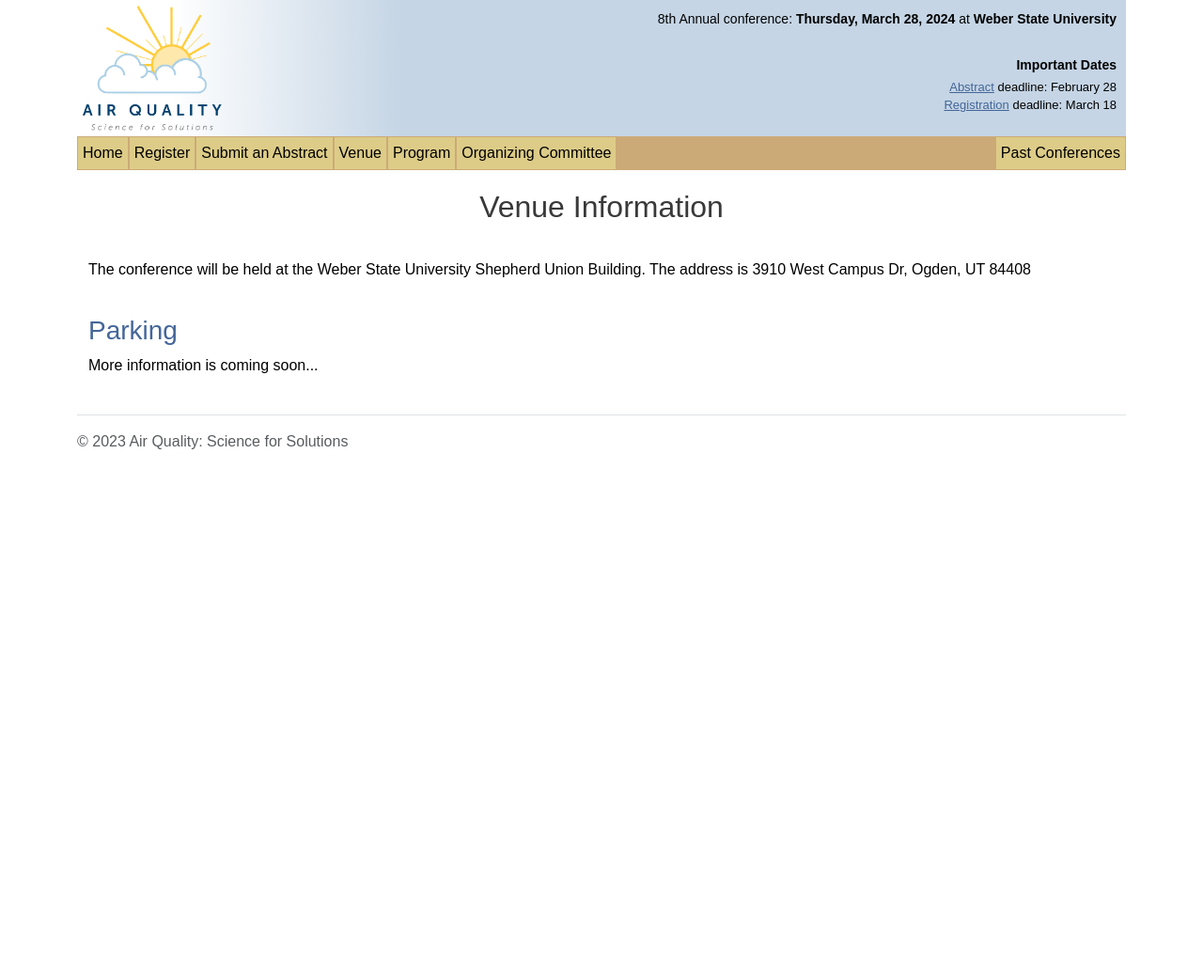
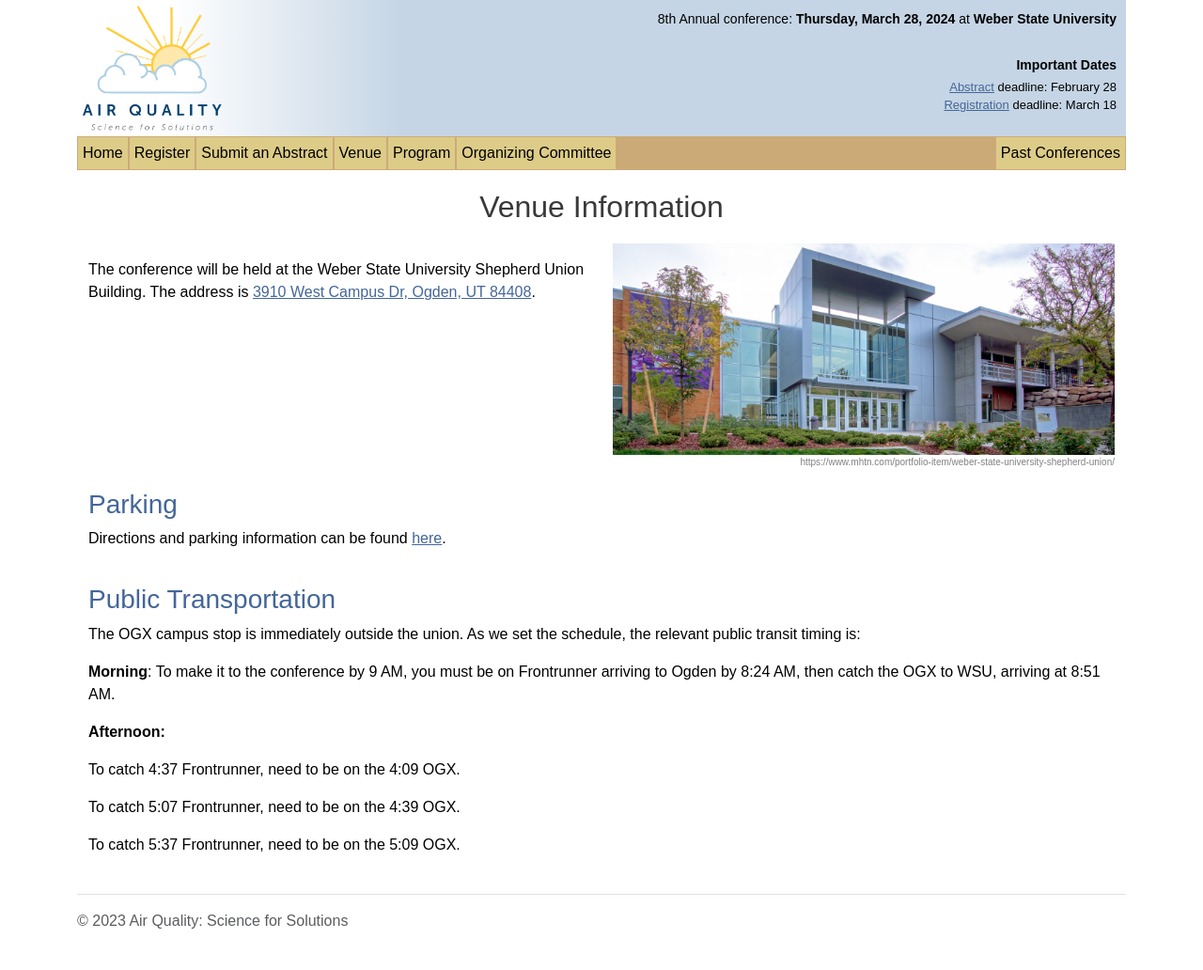
Before and after one commit to philipbl/s4s, a Jekyll site: the page built from _pages/venue.html, in a window 1280 px wide. Shown: the whole page at 94% size. Built offline with Jekyll 4.4.1, drawn with Linux system fonts in a browser that asks for light colours; before the commit the page ends 900 px from its top, so only the background shows below that.

Commit message:
Add venue information

```diff
--- a/_pages/venue.html
+++ b/_pages/venue.html
@@ -9,18 +9,37 @@
         </div>
     </div>
     <div class="row">
-        <div class="col mt-3">
-            <p>The conference will be held at the Weber State University Shepherd Union Building. The address is 3910 West Campus Dr, Ogden, UT 84408</p>
+        <div class="col-6 mt-3">
+            <p>The conference will be held at the Weber State University Shepherd Union Building. The address is <a href="https://www.google.com/maps/place/Shepherd+Union,+3910+W+Campus+Dr,+Ogden,+UT+84408/@41.1925055,-111.9474819,17z/data=!3m2!4b1!5s0x875308ae5e8e489b:0x935f61c2e67e0a60!4m6!3m5!1s0x875308ae60c04f6f:0x5ef9f7eec9a3ccba!8m2!3d41.1925055!4d-111.9449016!16s%2Fg%2F11b8v64wgz?entry=ttu">3910 West Campus Dr, Ogden, UT 84408</a>.</p>
+        </div>
+        <div class="col-6">
+            <!-- <img class="img-fluid" src="" /> -->
+            <figure>
+                <img class="img-fluid" src="{% link images/Shepherd Union Building.jpg %}" alt="A picture of the Weber State Shepherd Union Building.">
+                <figcaption>
+                    <span class="caption">https://www.mhtn.com/portfolio-item/weber-state-university-shepherd-union/</span>
+                </figcaption>
+            </figure>
         </div>
     </div>
     <div class="row">
         <div class="col">
             <h2>Parking</h2>
+            <p>Directions and parking information can be found <a href="https://weber.edu/Union/directions.html">here</a>.</p>
         </div>
     </div>
     <div class="row">
         <div class="col">
-            <p>More information is coming soon...</p>
+            <h2>Public Transportation</h2>
+            <p>The OGX campus stop is immediately outside the union. As we set the schedule, the relevant public transit timing is:</p>
+
+            <p><b>Morning</b>: To make it to the conference by 9 AM, you must be on Frontrunner arriving to Ogden by 8:24 AM, then catch the OGX to WSU, arriving at 8:51 AM.</p>
+
+            <p><b>Afternoon:</b></p>
+            <p>To catch 4:37 Frontrunner, need to be on the 4:09 OGX.</p>
+            <p>To catch 5:07 Frontrunner, need to be on the 4:39 OGX.</p>
+            <p>To catch 5:37 Frontrunner, need to be on the 5:09 OGX.</p>
         </div>
     </div>
+
 </div>
--- a/styles/layout.css
+++ b/styles/layout.css
@@ -3,15 +3,18 @@
 	padding: 0;
 	border: 0;
 }
+
 #container {
 	padding: 0;
 }
+
 #masthead {
 	width: auto;
 	margin: 0;
 	padding: 0;
 	overflow: auto;
 }
+
 #navigation {
 	width: auto;
 	margin: 0;
@@ -23,13 +26,15 @@
 #column_r {
 	float: left;
 }
+
 #footer {
 	width: auto;
 	clear: both;
 	overflow: auto;
 }
+
 .float_right {
-	float:right;
+	float: right;
 }
 
 h1 {
@@ -40,13 +45,19 @@
 	margin-top: 20px;
 }
 
+.caption {
+	font-size: 10px;
+	color: grey;
+	float: right;
+}
+
 .schedule-container {
 	margin-top: 10px;
 	margin-bottom: 20px;
 }
 
 .schedule-time {
-    width: 80px;
+	width: 80px;
 	vertical-align: middle;
 }
 
@@ -78,5 +89,5 @@
 }
 
 .poster-item:nth-of-type(odd) {
-    background: rgb(207,207,196);
+	background: rgb(207, 207, 196);
 }
```
Also changed, not shown: images/Shepherd Union Building.jpg (added).
